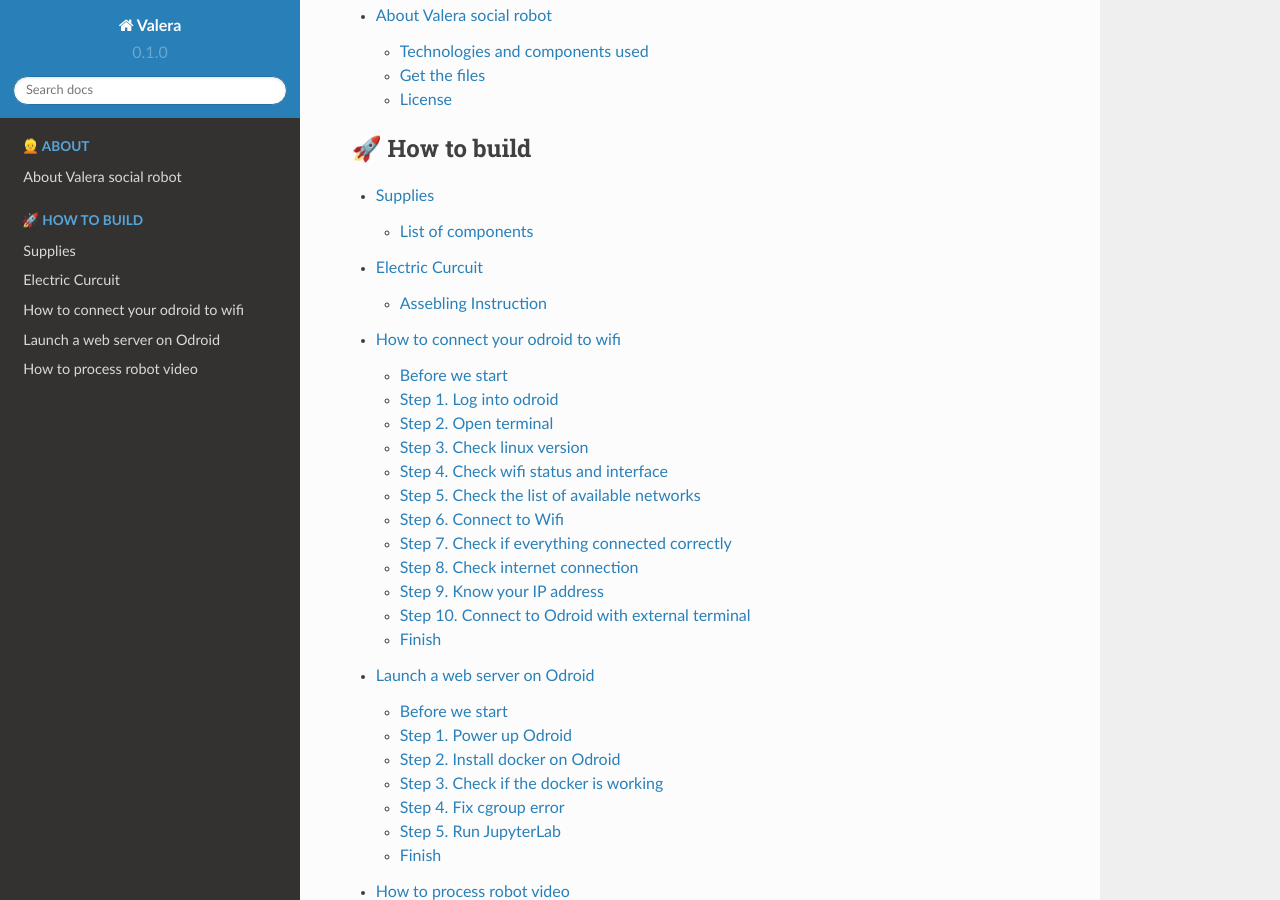
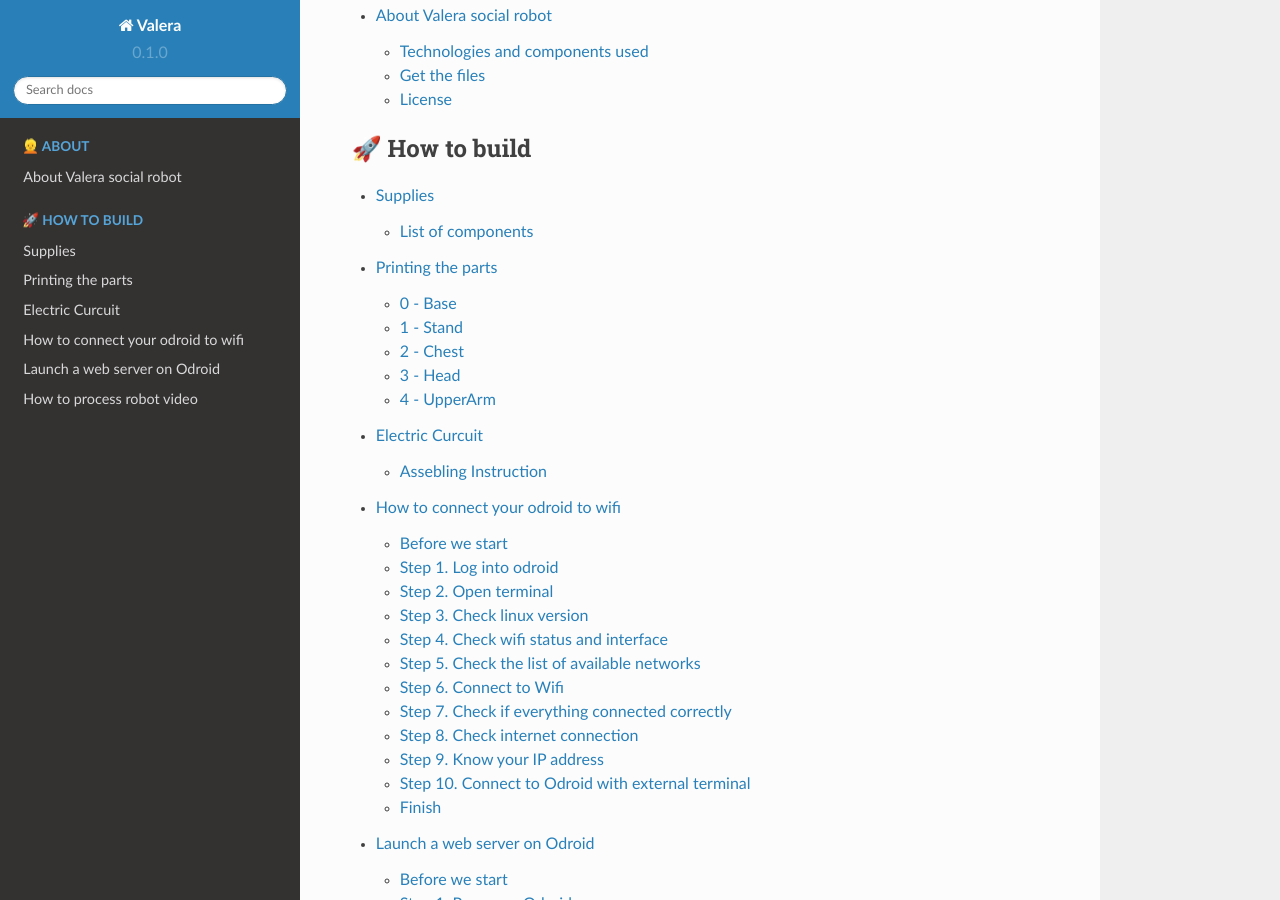
Before and after one commit to goodlancer-org/valera, a Sphinx documentation site: the page built from docs/index.rst, in a window 1280 px wide and 900 px high, scrolled down 1213 px. Built offline with Sphinx 7.4.7 and the Read the Docs theme 2.0.0, drawn with Linux system fonts in a browser that asks for light colours; some of the changed lines change nothing that is shown.

Commit message:
docs: 3d printing added

```diff
--- /dev/null
+++ b/docs/3dprint.rst
@@ -0,0 +1,62 @@
+Printing the parts
+=========================
+
+The robot body consists of 5 main blocks:
+* 0 - Base
+* 1 - Stand
+* 2 - Chest
+* 3 - Head
+* 4 - UpperArm
+* 5 - Forearm
+
+Total weight of filament needed for all the parts is about 900 g .
+Using fast printing with the speed 50g/hour total printing time will be 18 hours .
+
+0 - Base
+--------------------------------
+
+* 0_Base_Box - 460 g
+* 0_Base_Door - 20 g
+* 0_Base_Switch - 5 g
+
+Total weight of the Base parts is 485 g
+
+1 - Stand
+--------------------------------
+
+* 1_Stand_Main - 65 g
+* 1_Stand_Cap_1 - 10 g
+* 1_Stand_Cap_2 - 5 g
+
+Total weight of the Stand parts is 80 g
+
+2 - Chest
+--------------------------------
+
+* 2_Chest_Main_2 -  60 g
+* 2_Chest_Main_1 - 25 g * 2
+* 2_Chest_joint_Big - 5 g
+* 2_Chest_joint_Small - 5 g * 2
+* 2_Chest_joint_Cap -  5 g * 3
+* 2_Chest_Motor_Cap - 10 g * 3
+
+Total weight of the Chest parts is 170 g
+
+3 - Head
+--------------------------------
+
+* 3_Head - 45 g
+* 3_Head_Mount - 10 g
+
+Total weight of the Head parts is 55 g
+
+4 - UpperArm
+--------------------------------
+
+* 4_UpperArm_Rod - 5 g * 2
+* 4_UpperArm_Lever - 5 g * 2
+* 4_UpperArm_Bracket - 5 g * 2
+* 4_UpperArm_Main - 30 g * 2
+* 4_UpperArm_Cap - 5 g * 2
+
+Total weight of the UpperArm parts is 100 g
--- a/docs/index.rst
+++ b/docs/index.rst
@@ -17,6 +17,7 @@
    :caption: 🚀 How to build
 
    supplies
+   3dprint
    Electric_Curcuit
    odroid_wifi_connect
    docker_and_jupyter
```
